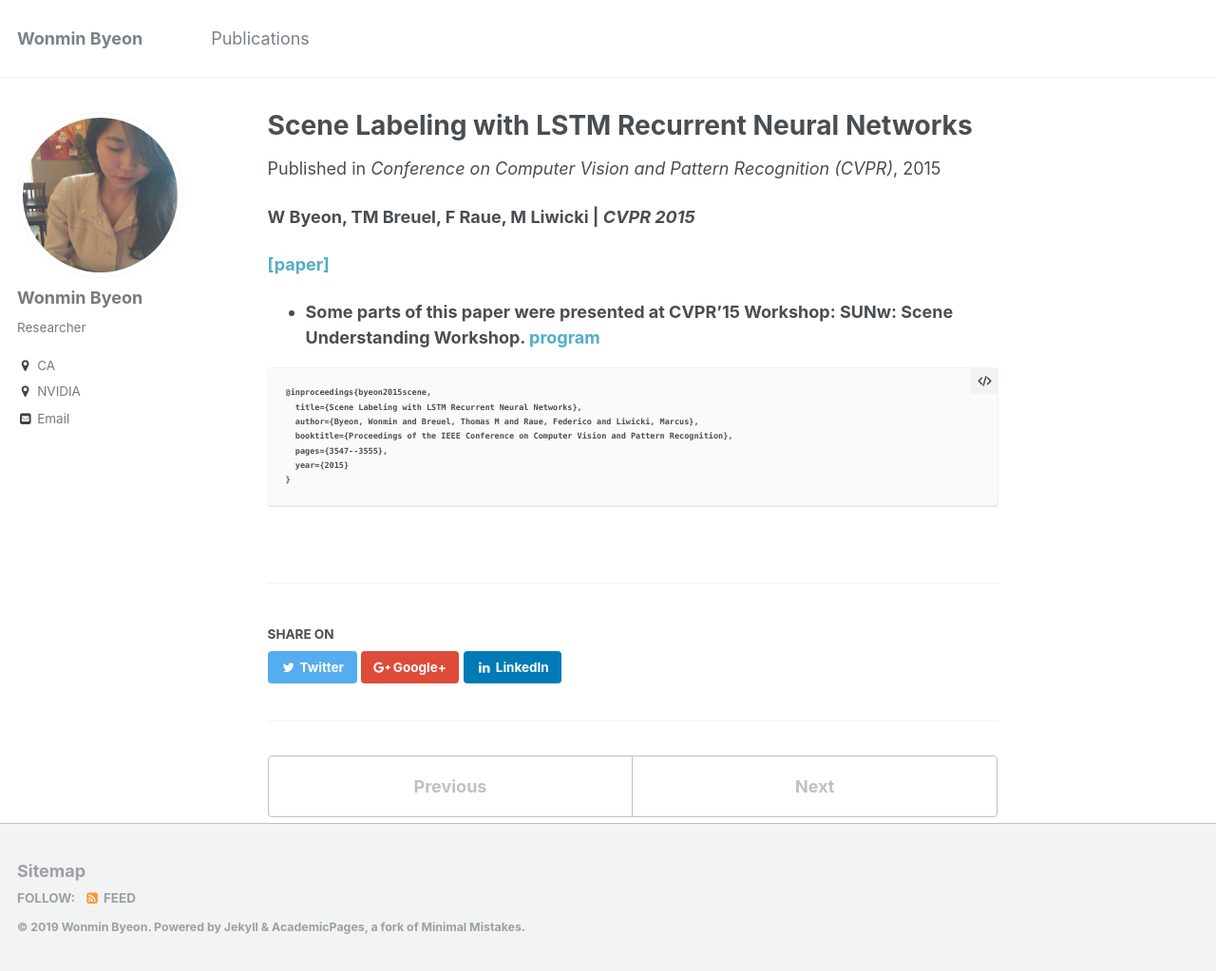
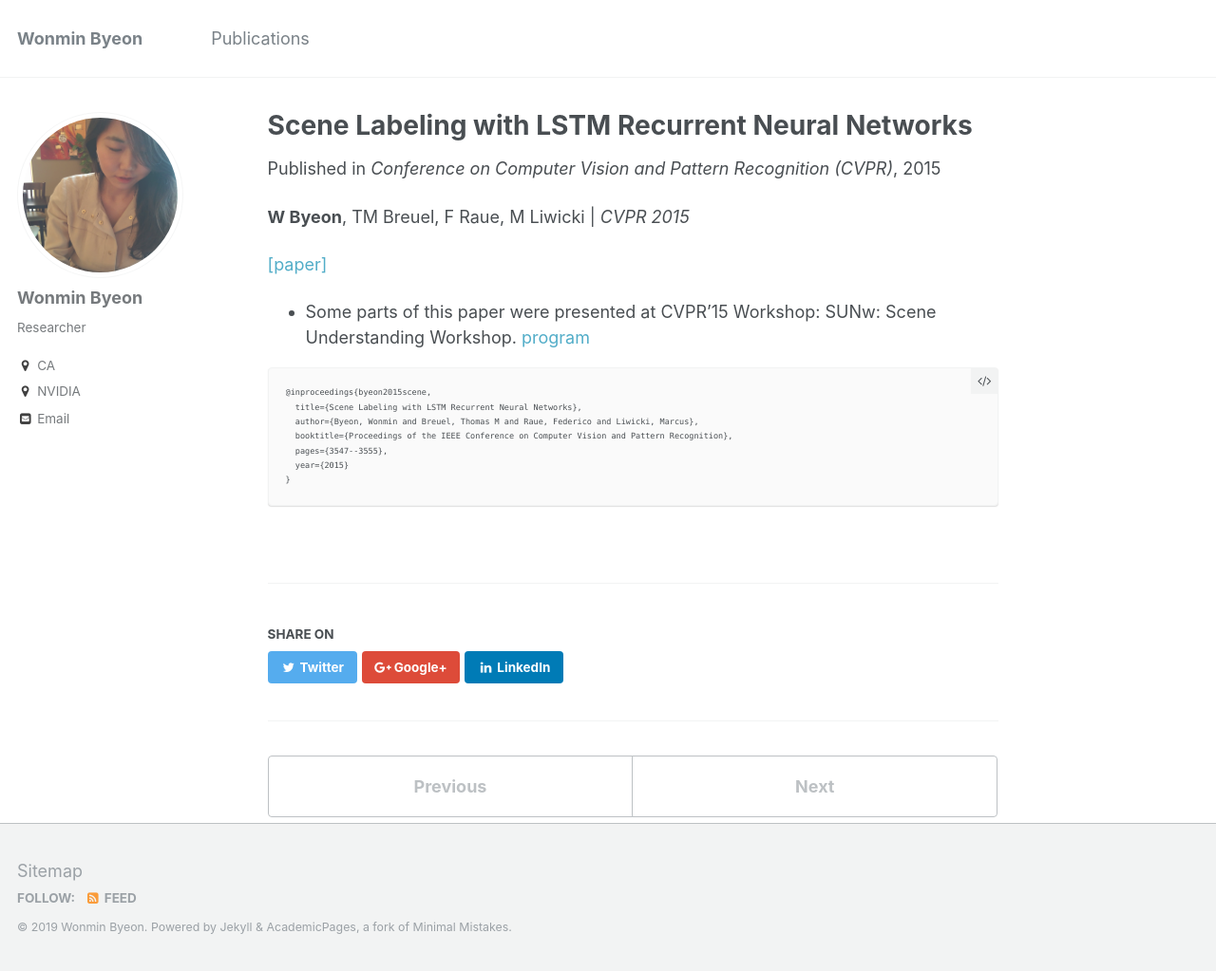
Before and after one commit to wonmin-byeon/wonmin-byeon.github.io, a Jekyll site: the page built from _publications/2015-07-23-cvpr.md, in a window 1280 px wide and 1023 px high. Shown: the whole window at 95% size. Built offline with Jekyll 4.4.1, drawn with Linux system fonts in a browser that asks for light colours.

Commit message:
changing front format

```diff
--- a/_publications/2015-07-23-cvpr.md
+++ b/_publications/2015-07-23-cvpr.md
@@ -4,7 +4,7 @@ collection: publications
 permalink: /publication/2015-07-23-cvpr
 date: 2015-07-23
 venue: 'Conference on Computer Vision and Pattern Recognition (CVPR)'
-citation: '<b>W Byeon<b/>, TM Breuel, F Raue, M Liwicki |  <i>CVPR 2015</i>'
+citation: '<b>W Byeon</b>, TM Breuel, F Raue, M Liwicki |  <i>CVPR 2015</i>'
 paperurl: 'http://wonmin-byeon.github.io/files/1-15-cvpr.pdf'
 ---
 [[paper]](https://www.cv-foundation.org/openaccess/content_cvpr_2015/papers/Byeon_Scene_Labeling_With_2015_CVPR_paper.pdf)
```
